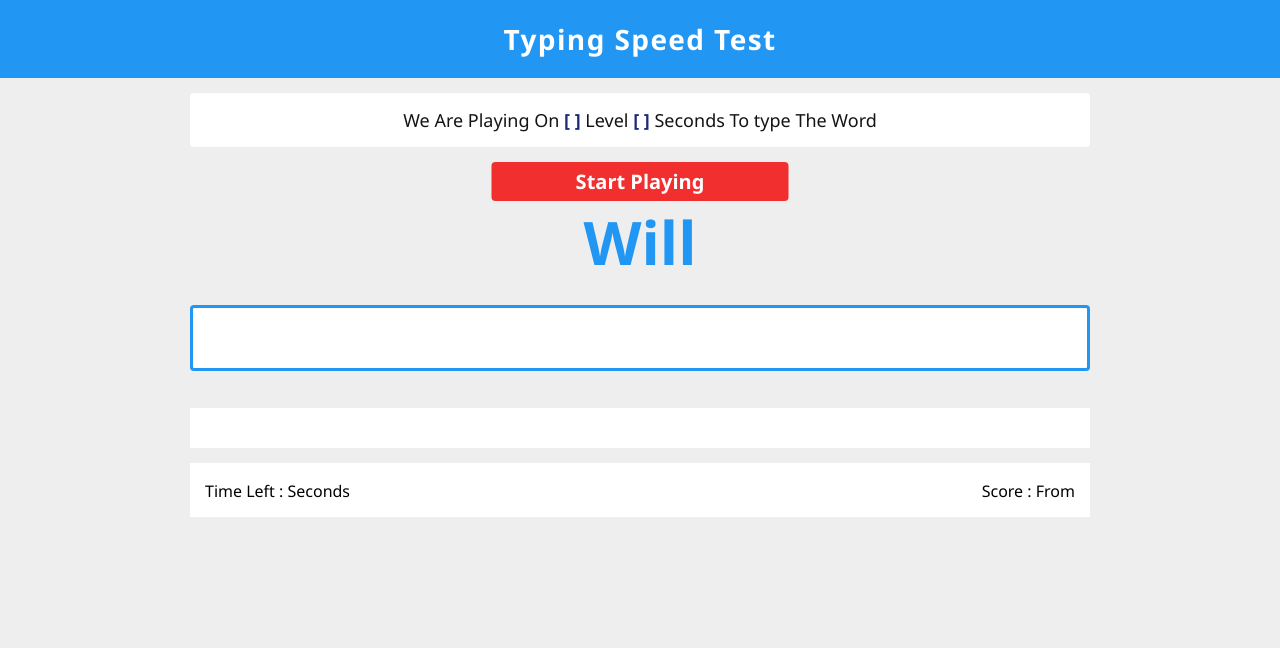
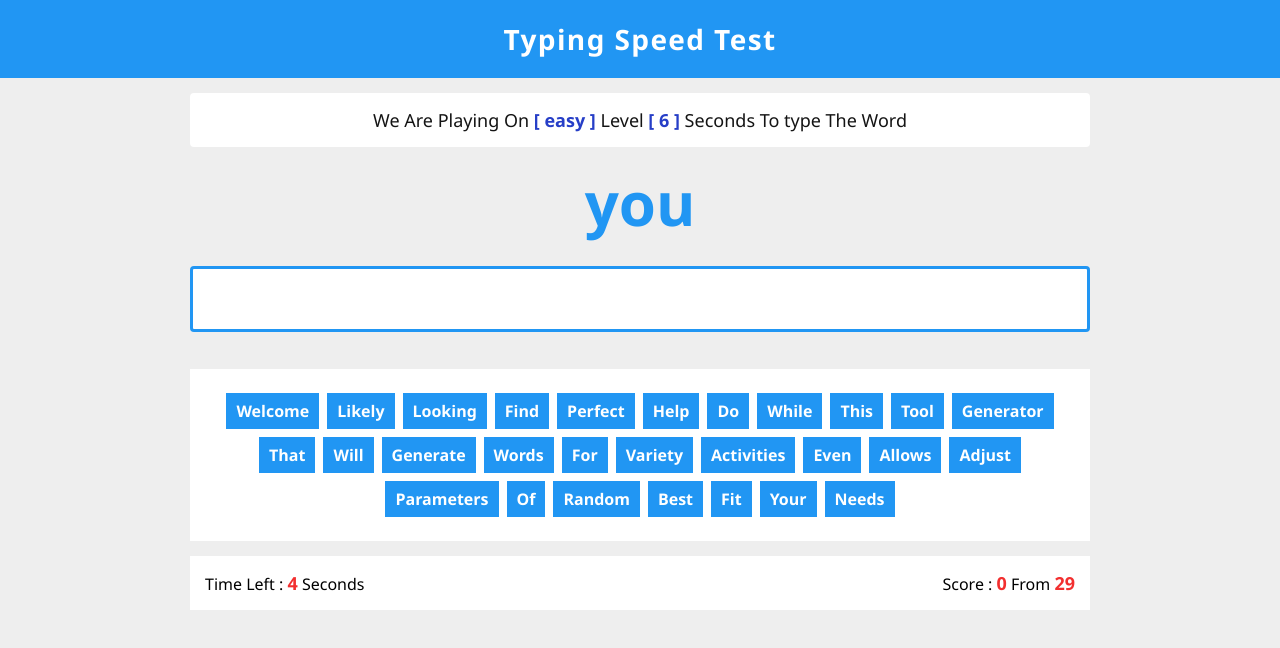
Before and after one commit to shebll/Typing-Speed-Test-, a plain HTML site: page index.html in a window 1280 px wide. Both pictures are taken after a click on the element "Start Playing". Drawn offline with Linux system fonts and the light colour scheme.

Commit message:
finish the project

```diff
--- a/app.js
+++ b/app.js
@@ -1,6 +1,6 @@
 /////////////   [1] set random array of words  ///////////////////
 let randomString =
-  "Welcome to the website. If you're here, you're likely looking to find random words. Random Word Generator is the perfect tool to help you do this. While this tool isn't a word creator, it is a word generator that will generate random words for a variety of activities or uses. Even better, it allows you to adjust the parameters of the random words to best fit your needs";
+  "Welcome likely looking find perfect help do While this tool generator that will generate words for variety activities Even allows you adjust parameters of random best fit your needs";
 let randomWords = randomString.split(" ");
 // console.log(randomWords);
 ///////////////////////////////////////////////////////////////////
@@ -11,7 +11,7 @@ const lvl = {
   normal: 4,
   hard: 2,
 };
-let defaultLevelName = "normal";
+let defaultLevelName = "easy";
 let defaultLevelSeconds = lvl[defaultLevelName];
 // console.log(defaultLevelSeconds);
 ///////////////////////////////////////////////////////////////////
@@ -28,3 +28,76 @@ let score = document.querySelector(".game .control .score span.got");
 let totalScore = document.querySelector(".game .control .score span.total");
 let finish = document.querySelector(".game .finish");
 ///////////////////////////////////////////////////////////////////
+
+//////////////  [3] fill the dynamic data by js   //////////////
+levelName.innerHTML = defaultLevelName;
+levelSeconds.innerHTML = defaultLevelSeconds;
+secondsLeft.innerHTML = defaultLevelSeconds;
+totalScore.innerHTML = randomWords.length;
+score.innerHTML = 0;
+//////////////////////////////////////////////////////////////////
+
+//////////////  [5] remove paste event by js    //////////////////
+input.onpaste = () => {
+  return false;
+};
+//////////////////////////////////////////////////////////////////
+
+//////////////  [6] on start click functionalty    //////////////////
+startBtn.onclick = function () {
+  this.remove();
+  input.focus();
+  generate();
+};
+//////////////////////////////////////////////////////////////////
+
+//////////////  [7] make function that generate random array of word and put the data into html    //////////////////
+function generate() {
+  let randomNum = Math.trunc(Math.random() * randomWords.length);
+  let randomWord = randomWords[randomNum];
+  let indexWord = randomWords.indexOf(randomWord);
+  randomWords.splice(indexWord, 1);
+  theWord.innerHTML = randomWord;
+  upcomingWord.innerHTML = "";
+
+  for (let i = 0; i < randomWords.length; i++) {
+    let divWord = document.createElement("div");
+    divWord.appendChild(document.createTextNode(randomWords[i]));
+    upcomingWord.appendChild(divWord);
+  }
+  startPlay();
+}
+//////////////////////////////////////////////////////////////////
+
+//////////////  [8] make play function countdown  //////////////////
+function startPlay() {
+  secondsLeft.innerHTML = defaultLevelSeconds;
+  let startCount = setInterval(() => {
+    secondsLeft.innerHTML--;
+    if (input.value.toLowerCase() === theWord.innerHTML.toLowerCase()) {
+      console.log("good");
+      clearInterval(startCount);
+      input.value = "";
+      score.innerHTML++;
+      if (randomWords.length > 0) {
+        generate();
+      } else {
+        let span = document.createElement("span");
+        span.classList.add("good");
+        span.appendChild(document.createTextNode("good luck"));
+        finish.appendChild(span);
+      }
+    }
+    if (
+      secondsLeft.innerHTML == 0 &&
+      input.value.toLowerCase() != theWord.innerHTML.toLowerCase()
+    ) {
+      clearInterval(startCount);
+      let span = document.createElement("span");
+      span.classList.add("bad");
+      span.appendChild(document.createTextNode("bad luck"));
+      finish.appendChild(span);
+    }
+  }, 1000);
+}
+//////////////////////////////////////////////////////////////////
--- a/index.html
+++ b/index.html
@@ -16,7 +16,7 @@
         <span class="lvl"></span> Level <span class="seconds"></span> Seconds To type The Word
       </div>
       <div class="start">Start Playing</div>
-      <div class="the-word">Will</div>
+      <div class="the-word" style="min-height: 80px;"></div>
       <input type="text" class="input" name="" id="">
       <div class="upcoming"></div>
       <div class="control">
--- a/style.css
+++ b/style.css
@@ -43,7 +43,7 @@ body{
 
 .massage span{
   font-weight: bold;
-  color: #1c2a7a;
+  color: #263ec7;
 }
 .massage span::before{
   content: '[ ';
@@ -117,8 +117,9 @@ input{
 }
 .control span{
   font-weight: bold;
-  background-color: #f22f2f;
+  color: #f22f2f;
   font-size: 18px;
+  /* padding: 10px; */
 }
 .finish{
   font-weight: bold;
```
Also changed, not shown: 1 other file.
